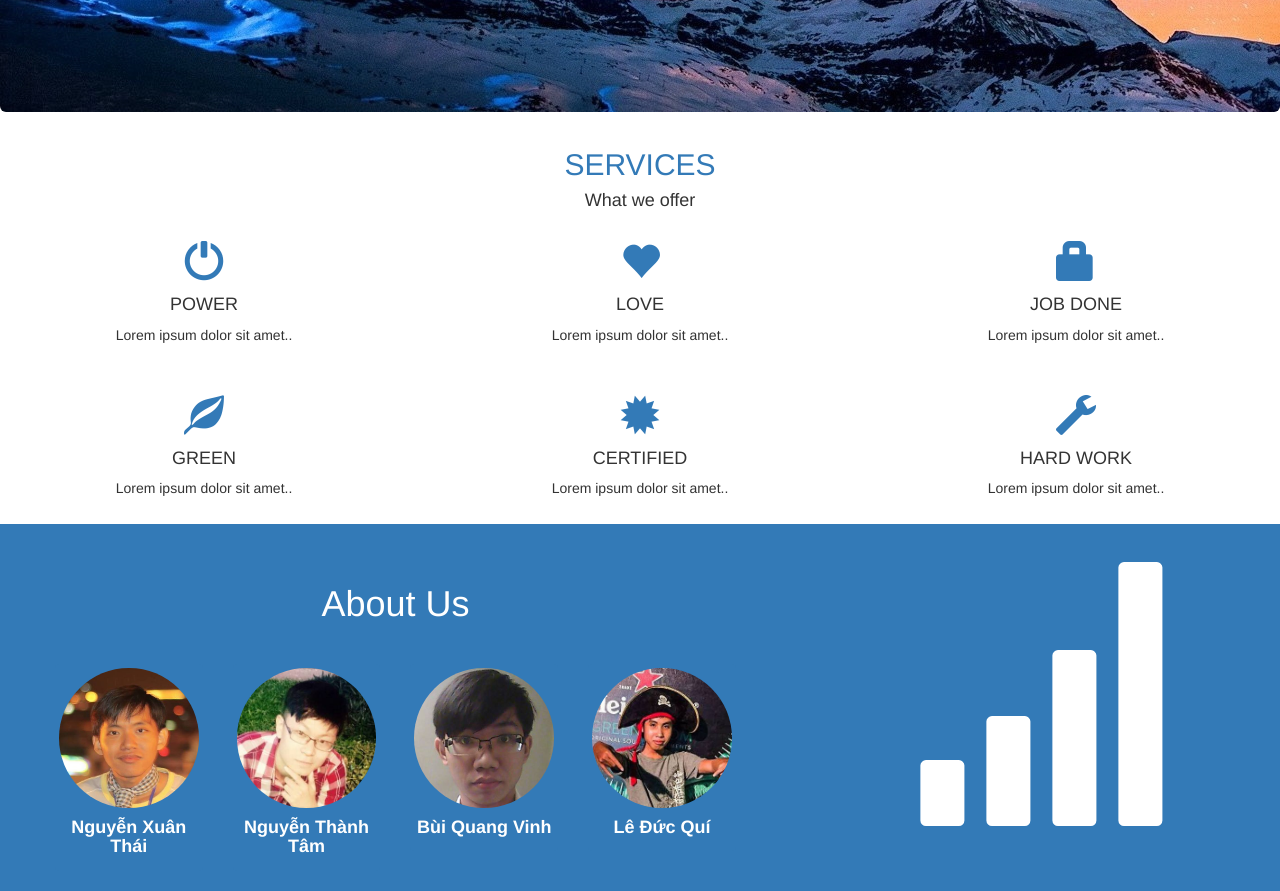
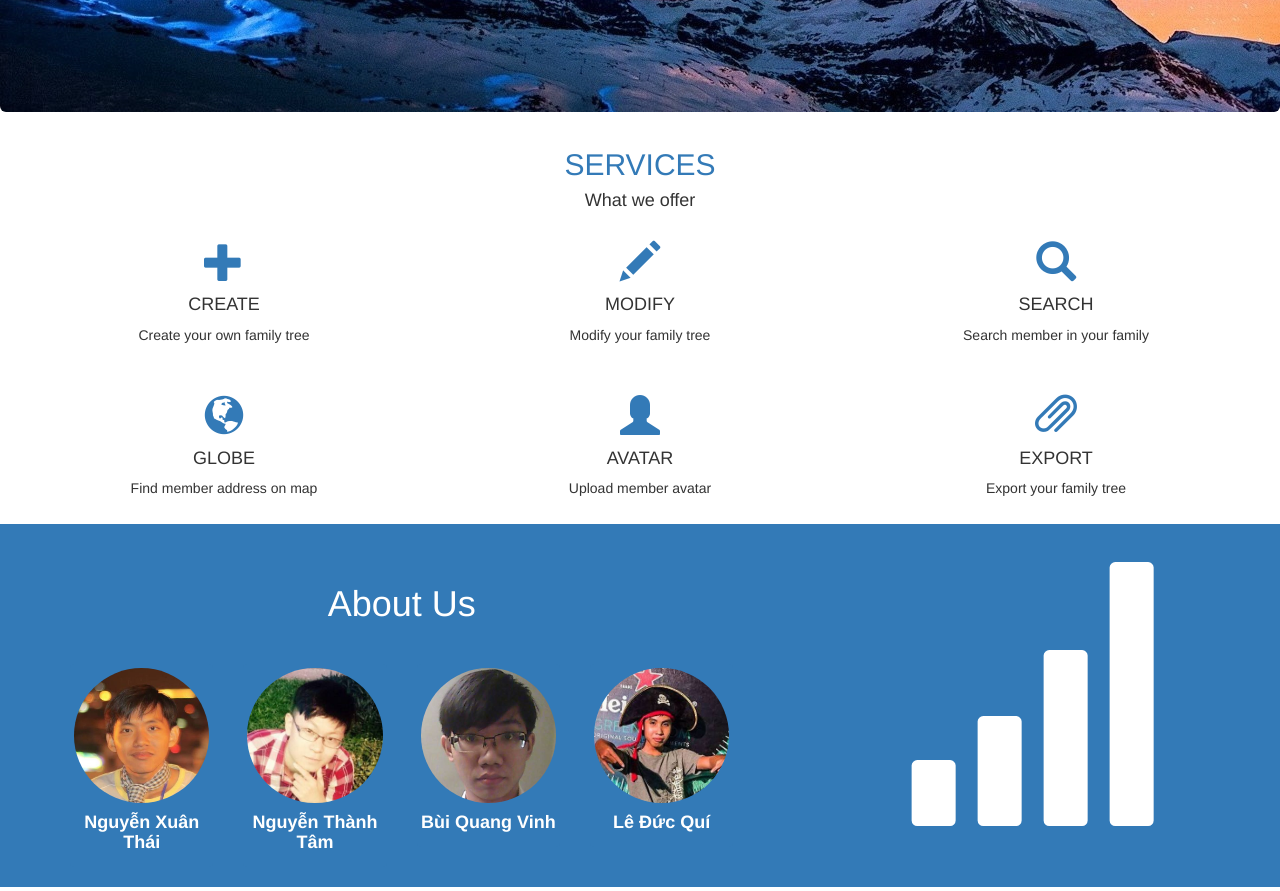
Before and after one commit to darkomega9408/WebAssignment, a PHP site: page / in a window 1280 px wide. Shown: the part 688-1579 px from the top of the page. Run offline with PHP 8.4, Linux system fonts and the light colour scheme.

Commit message:
- Update index page with new service icons and fix over width

```diff
--- a/css/index.css
+++ b/css/index.css
@@ -54,3 +54,6 @@
         .thumbnail img {
             width:20vh;
         }
+		.row {
+			margin: 0;
+		}
--- a/index.php
+++ b/index.php
@@ -66,37 +66,37 @@
             <br>
             <div class="row">
                 <div class="col-sm-4">
-                    <span class="glyphicon glyphicon-off logo"></span>
-                    <h4>POWER</h4>
-                    <p>Lorem ipsum dolor sit amet..</p>
+                    <span class="glyphicon glyphicon-plus logo"></span></span>
+                    <h4>CREATE</h4>
+                    <p>Create your own family tree</p>
                 </div>
                 <div class="col-sm-4">
-                    <span class="glyphicon glyphicon-heart logo"></span>
-                    <h4>LOVE</h4>
-                    <p>Lorem ipsum dolor sit amet..</p>
+                    <span class="glyphicon glyphicon-pencil logo"></span>
+                    <h4>MODIFY</h4>
+                    <p>Modify your family tree</p>
                 </div>
                 <div class="col-sm-4">
-                    <span class="glyphicon glyphicon-lock logo"></span>
-                    <h4>JOB DONE</h4>
-                    <p>Lorem ipsum dolor sit amet..</p>
+                    <span class="glyphicon glyphicon-search logo"></span>
+                    <h4>SEARCH</h4>
+                    <p>Search member in your family</p>
                 </div>
             </div>
             <br><br>
             <div class="row">
                 <div class="col-sm-4">
-                    <span class="glyphicon glyphicon-leaf logo"></span>
-                    <h4>GREEN</h4>
-                    <p>Lorem ipsum dolor sit amet..</p>
+                    <span class="glyphicon glyphicon-globe logo"></span>
+                    <h4>GLOBE</h4>
+                    <p>Find member address on map</p>
                 </div>
                 <div class="col-sm-4">
-                    <span class="glyphicon glyphicon-certificate logo"></span>
-                    <h4>CERTIFIED</h4>
-                    <p>Lorem ipsum dolor sit amet..</p>
+                    <span class="glyphicon glyphicon-user logo"></span>
+                    <h4>AVATAR</h4>
+                    <p>Upload member avatar</p>
                 </div>
                 <div class="col-sm-4">
-                    <span class="glyphicon glyphicon-wrench logo"></span>
-                    <h4>HARD WORK</h4>
-                    <p>Lorem ipsum dolor sit amet..</p>
+                    <span class="	glyphicon glyphicon-paperclip logo"></span>
+                    <h4>EXPORT</h4>
+                    <p>Export your family tree</p>
                 </div>
             </div>
         </div>
```
